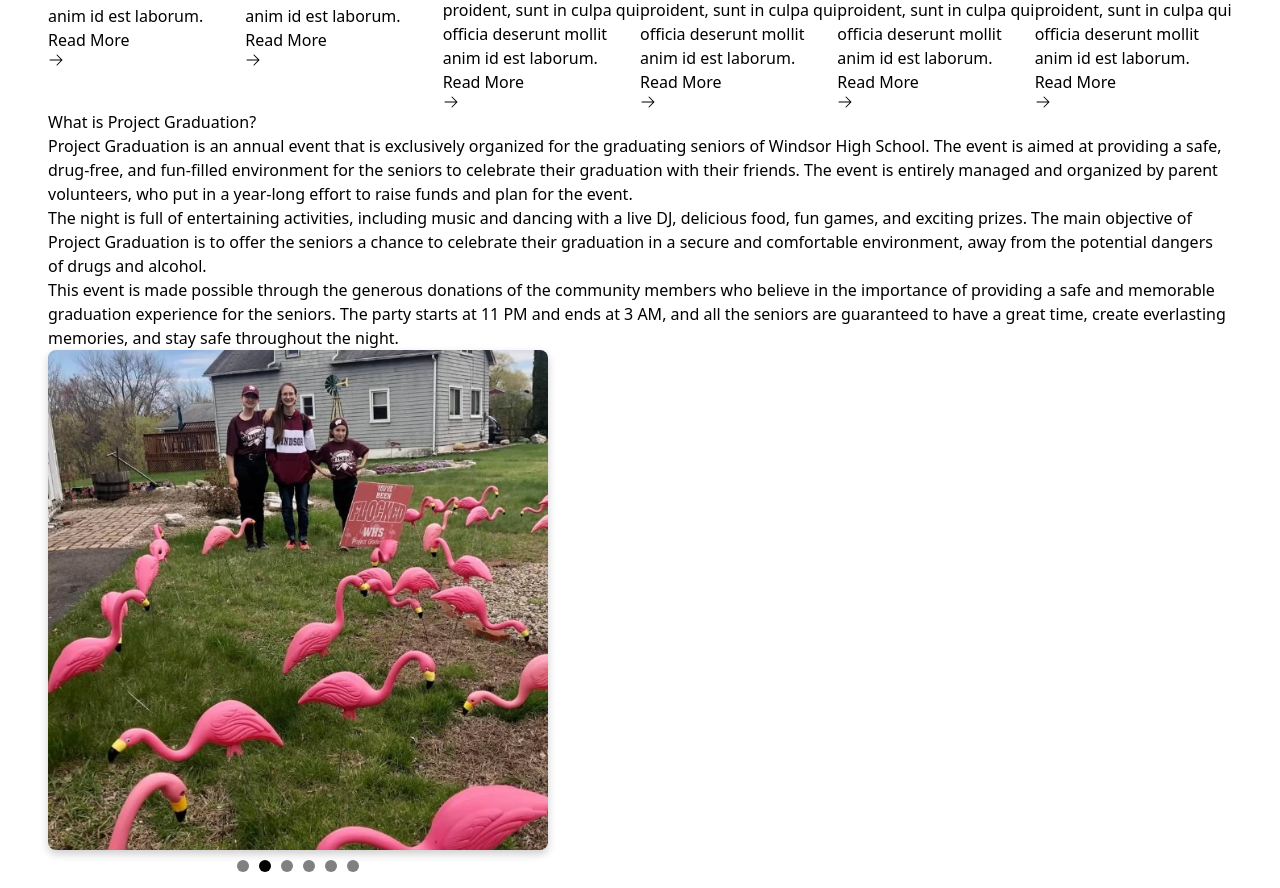
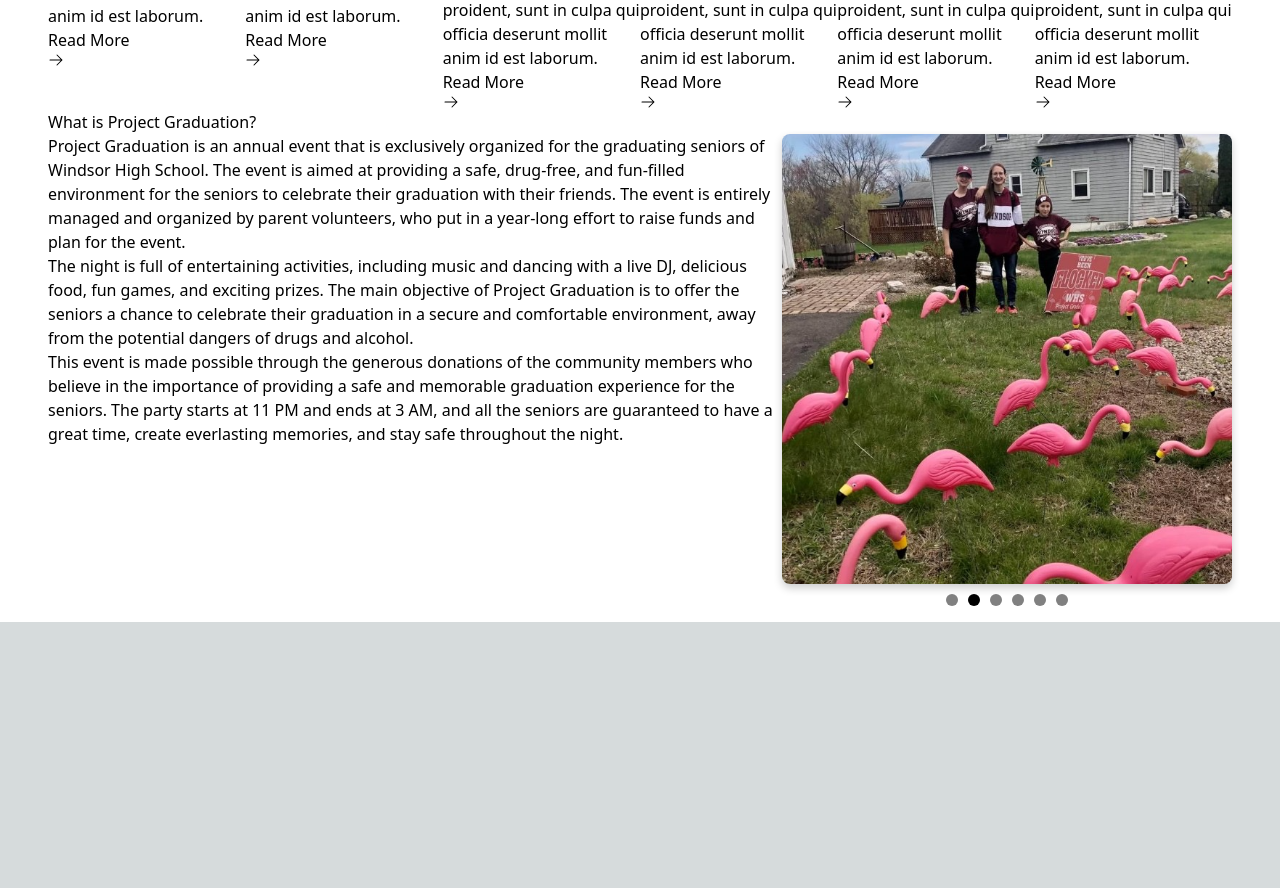
Before and after one commit to mebsport/windsorprojectgradv2, a Next.js app: page / in a window 1280 px wide. Shown: the part 1411-2299 px from the top of the page. After the commit the page ends 2033 px from the top, so only its background shows below. Built offline with nearby package versions, Linux system fonts and the light colour scheme.

Commit message:
Update size change settings

```diff
--- a/Components/AboutSection.jsx
+++ b/Components/AboutSection.jsx
@@ -1,15 +1,24 @@
 import React from "react";
+import { useMediaQuery } from "react-responsive";
 import ImageCarousel from "./ImageCarousel";
 import { image_urls } from "@/Assets/assets";
 
 const AboutSection = () => {
+  // Check if screen width is larger than 830px
+  const isLargeScreen = useMediaQuery({ minWidth: 1021 });
+
   return (
-    <div id='about' className='mt-4 flex flex-col'>
+    <div id='about' className='mt-4'>
       <span className='text-center mt-4 font-bold text-2xl lg:text-4xl text-transparent bg-clip-text bg-gradient-to-r from-[#8c2724] via-black to-[#8c2724]'>
         What is Project Graduation?{" "}
       </span>
-      <div className='mt-6 flex flex-col md:flex-row lg:gap-6'>
-        <div className='lg:flex-2'>
+      <div
+        className={`mt-6 ${
+          isLargeScreen ? "flex flex-row gap-6" : "flex flex-col"
+        }`}
+      >
+        {/* Text Section */}
+        <div className={`${isLargeScreen ? "lg:flex-2" : ""}`}>
           <p className='mt-6 text-black font-semibold text-base sm:text-lg lg:text-xl mb-6'>
             <span className='font-bold'>Project Graduation</span> is an annual
             event that is exclusively organized for the graduating seniors of
@@ -36,6 +45,8 @@ const AboutSection = () => {
             throughout the night.
           </p>
         </div>
+
+        {/* Carousel Section */}
         <div className='lg:flex-1 flex justify-center items-center mt-6 lg:mt-0'>
           <ImageCarousel images={image_urls} interval={5000} />
         </div>
--- a/Components/ImageCarousel.jsx
+++ b/Components/ImageCarousel.jsx
@@ -1,7 +1,11 @@
 import React, { useState, useEffect } from "react";
+import { useMediaQuery } from "react-responsive";
 
 const ImageCarousel = ({ images, interval = 3000 }) => {
   const [currentIndex, setCurrentIndex] = useState(0);
+
+  // Check if the screen width is large (min-width: 1024px)
+  const isLargeScreen = useMediaQuery({ minWidth: 1021 });
 
   useEffect(() => {
     const timer = setInterval(() => {
@@ -19,12 +23,14 @@ const ImageCarousel = ({ images, interval = 3000 }) => {
         style={{
           maxWidth: "500px",
           maxHeight: "500px",
-          minWidth: "450px",
-          minHeight: "450px",
           width: "100%",
           height: "auto",
           borderRadius: "8px",
           boxShadow: "0 4px 8px rgba(0, 0, 0, 0.2)",
+          ...(isLargeScreen && {
+            minWidth: "450px",
+            minHeight: "450px",
+          }),
         }}
       />
       <div
```
